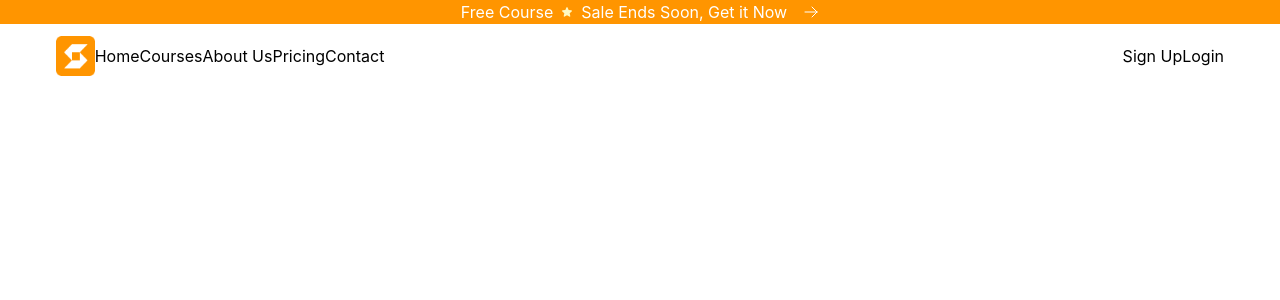
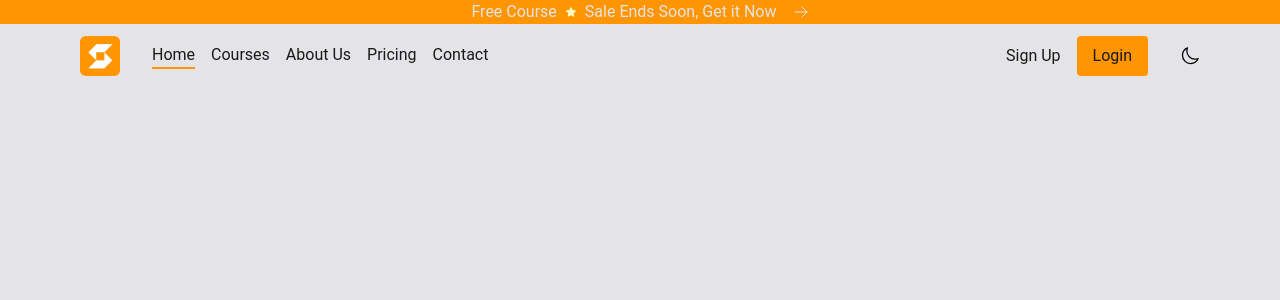
Before and after one commit to newest-j/online-course-registration, a Vue app in the folder client/: page / in a window 1280 px wide. Shown: the top 300 px of the page. Built offline with nearby package versions, Linux system fonts and the light colour scheme; the HTML template or start-up script is replaced by a standard one.

Commit message:
navbar complete

```diff
--- a/client/src/App.vue
+++ b/client/src/App.vue
@@ -3,7 +3,7 @@ import Navbar from '@/components/Navbar.vue'
 </script>
 
 <template>
-  <div>
+  <div class="min-h-screen bg-primary transition-colors duration-300">
     <Navbar />
     <main>
       <router-view />
--- a/client/src/assets/base.css
+++ b/client/src/assets/base.css
@@ -1,5 +1,5 @@
 @import url('https://fonts.googleapis.com/css2?family=Barlow+Condensed:ital,wght@0,100;0,200;0,300;0,400;0,500;0,600;0,700;0,800;0,900;1,100;1,200;1,300;1,400;1,500;1,600;1,700;1,800;1,900&family=Barlow:ital,wght@0,100;0,200;0,300;0,400;0,500;0,600;0,700;0,800;0,900;1,100;1,200;1,300;1,400;1,500;1,600;1,700;1,800;1,900&family=Bellefair&family=Roboto:ital,wght@0,100..900;1,100..900&display=swap');
 
 body {
-  font-family: 'Rooto' sans-serif;
+  font-family: 'Roboto', sans-serif;
 }
--- a/client/src/components/Navbar.vue
+++ b/client/src/components/Navbar.vue
@@ -1,37 +1,54 @@
 <template>
   <div class="max-w-7xl m-auto flex items-center justify-center gap-4 bg-accent">
-    <div class="flex items-center gap-2">
+    <div class="flex items-center gap-2 text-sm sm:text-base">
       <div>
-        <p class="text-white">Free Course</p>
+        <p class="text-primary">Free Course</p>
       </div>
       <div>
         <StarIcon class="size-3 text-yellow-100" />
       </div>
       <div>
-        <p class="text-white">Sale Ends Soon, Get it Now</p>
+        <p class="text-primary">Sale Ends Soon, Get it Now</p>
       </div>
     </div>
 
-    <div><ArrowRightIcon class="text-white size-4" /></div>
+    <div><ArrowRightIcon class="text-primary size-4" /></div>
   </div>
   <nav class="sticky py-3">
-    <div class="max-w-7xl m-auto lg:px-14 sm:px-6 px-4">
-      <div class="flex justify-between">
+    <div class="max-w-7xl m-auto lg:px-20 sm:px-6 px-4">
+      <div class="flex justify-between gap-8">
         <!-- logo -->
         <router-link to="/">
-          <img class="size-10" src="@/assets/images/Logo.png" alt="logo image" />
+          <img class="max-w-10 h-auto" src="@/assets/images/Logo.png" alt="logo image" />
         </router-link>
 
         <!-- desktop nav -->
-        <div class="hidden md:flex items-center w-full justify-between">
-          <div>
-            <router-link v-for="link in navlink" :to="link.path" :key="link.path">
+        <div class="md:flex items-center w-full justify-between">
+          <div class="hidden md:flex gap-4">
+            <router-link
+              class="text-secondary hover:text-accent transition-colors duration-200"
+              :class="{ 'border-b-2 border-accent': $route.path === link.path }"
+              v-for="link in navlink"
+              :to="link.path"
+              :key="link.path"
+            >
               {{ link.name }}
             </router-link>
           </div>
 
-          <div>
-            <router-link v-for="link in navauth" :to="link.path" :key="link.path">
+          <div class="flex justify-end gap-4 items-center">
+            <router-link
+              class="text-secondary hover:text-accent transition-colors duration-200"
+              :class="[
+                { 'border-b-2 border-accent': $route.path === link.path },
+                link.name === 'Login'
+                  ? 'bg-accent text-primary rounded-sm px-4 py-2  border-none'
+                  : '',
+              ]"
+              v-for="link in navauth"
+              :to="link.path"
+              :key="link.path"
+            >
               {{ link.name }}
             </router-link>
           </div>
@@ -39,22 +56,34 @@
 
         <!-- bar button -->
         <button @click="isMenuOpen = !isMenuOpen" class="md:hidden">
-          <Bars3Icon v-if="!isMenuOpen" class="size-4" />
-          <XMarkIcon v-else class="size-4" />
+          <Bars3Icon v-if="!isMenuOpen" class="size-4 text-secondary" />
+          <XMarkIcon v-else class="size-4 text-secondary" />
+        </button>
+
+        <button @click="toggleDark" class="hidden md:block">
+          <SunIcon v-if="isDark" class="size-5 text-secondary" />
+          <MoonIcon v-else class="size-5" />
         </button>
       </div>
 
       <!-- mobile nav -->
       <div v-if="isMenuOpen" class="md:hidden">
-        <div class="flex flex-col">
+        <div class="flex flex-col gap-4 pt-3">
           <router-link
             @click="isMenuOpen = false"
+            class="text-secondary hover:text-accent transition-colors duration-200"
+            :class="{ 'border-l-2 border-accent pl-2 ': $route.path === link.path }"
             v-for="link in navlink"
             :to="link.path"
             :key="link.path"
           >
             {{ link.name }}</router-link
           >
+
+          <button @click="toggleDark">
+            <SunIcon v-if="isDark" class="size-5 text-secondary" />
+            <MoonIcon v-else class="size-5" />
+          </button>
         </div>
       </div>
     </div>
@@ -62,13 +91,27 @@
 </template>
 
 <script setup lang="ts">
-import { ArrowRightIcon } from '@heroicons/vue/24/outline'
+import { ArrowRightIcon, MoonIcon, SunIcon } from '@heroicons/vue/24/outline'
 import { StarIcon, Bars3Icon, XMarkIcon } from '@heroicons/vue/24/solid'
 import type NavLink from '@/typescript/navlink'
 
-import { ref } from 'vue'
+import { onBeforeMount, ref } from 'vue'
 
 const isMenuOpen = ref<boolean>(false)
+const isDark = ref<boolean>(document.documentElement.classList.contains('dark'))
+const toggleDark = (): void => {
+  document.documentElement.classList.toggle('dark')
+  isDark.value = !isDark.value
+
+  localStorage.setItem('theme', isDark.value ? 'dark' : 'light')
+}
+
+onBeforeMount(() => {
+  if (localStorage.getItem('theme') === 'dark') {
+    document.documentElement.classList.add('dark')
+    isDark.value = true
+  }
+})
 const navlink: NavLink[] = [
   { name: 'Home', path: '/' },
   { name: 'Courses', path: '/course' },
```
